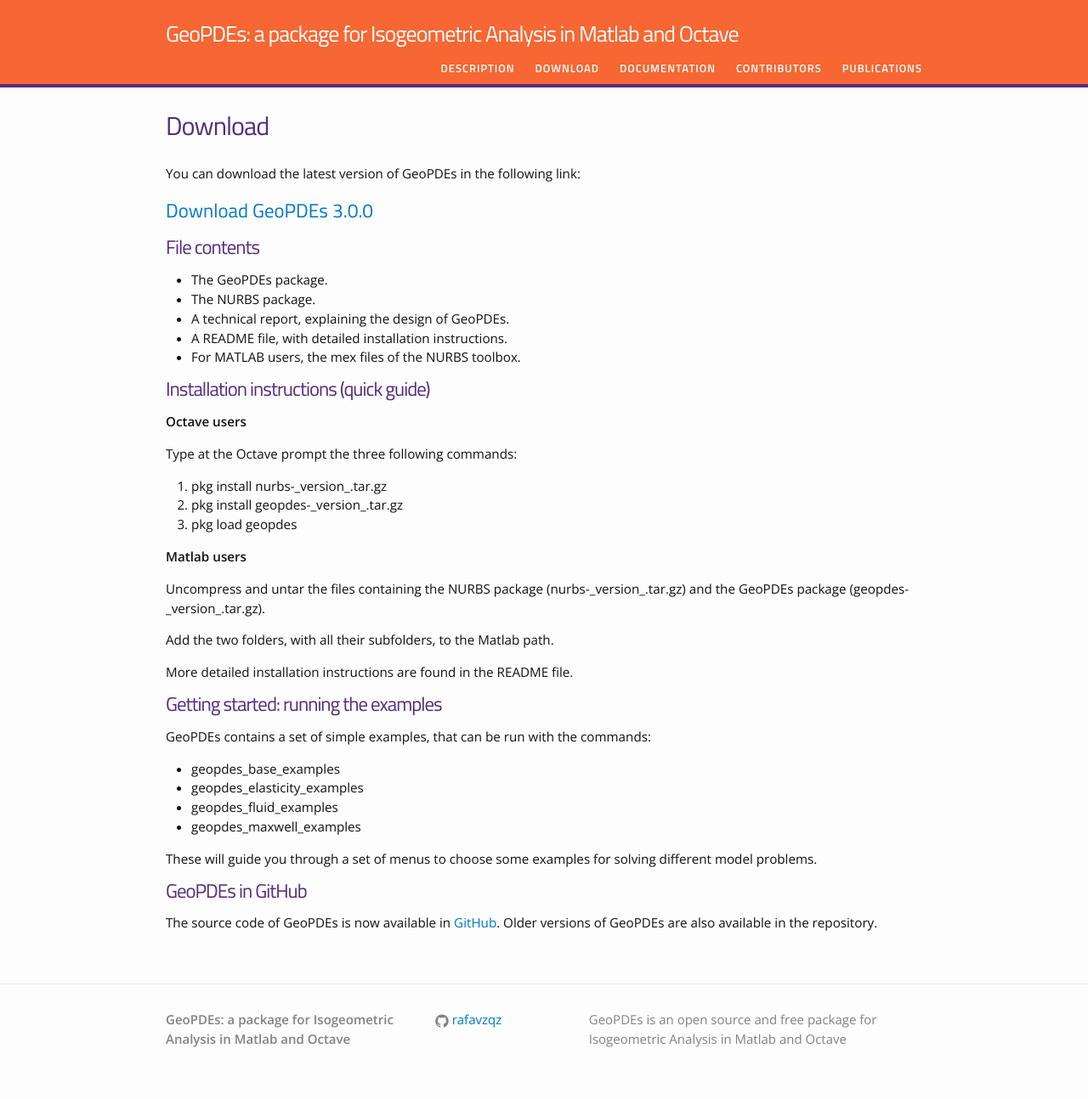
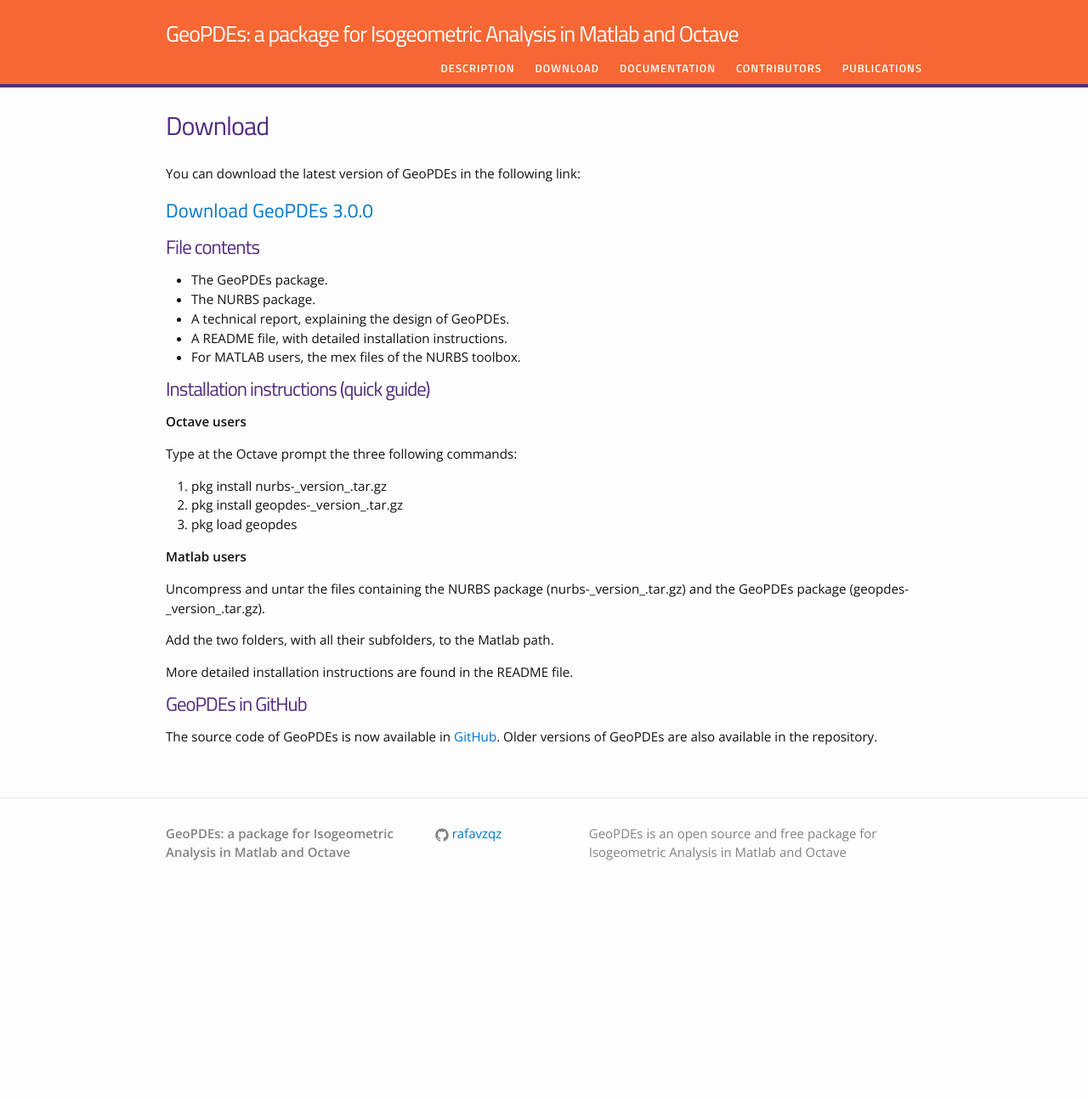
Before and after one commit to rafavzqz/geopdes, a Jekyll site: the page built from download.md, in a window 1280 px wide. Shown: the whole page at 85% size. Built offline with Jekyll 4.4.1, drawn with Linux system fonts in a browser that asks for light colours; after the commit the page ends 1075 px from its top, so only the background shows below that.

Commit message:
Moved the examples to the documentation

```diff
--- a/download.md
+++ b/download.md
@@ -34,17 +34,6 @@
 
 More detailed installation instructions are found in the README file.
 
-# <a name="examples"></a>Getting started: running the examples
-
-GeoPDEs contains a set of simple examples, that can be run with the commands:
-
-* geopdes_base_examples
-* geopdes_elasticity_examples
-* geopdes_fluid_examples
-* geopdes_maxwell_examples
-
-These will guide you through a set of menus to choose some examples for solving different model problems.
-
 # GeoPDEs in GitHub
 
 The source code of GeoPDEs is now available in [GitHub](https://github.com/rafavzqz/geopdes). Older versions of GeoPDEs are also available in the repository.
--- a/index.html
+++ b/index.html
@@ -10,7 +10,7 @@
 
 <p><strong>GeoPDEs</strong> is an <strong>open source and free</strong> package for the research and teaching of <a href="https://en.wikipedia.org/wiki/Isogeometric_analysis"><strong>Isogeometric Analysis</strong></a>, written in <strong>Octave</strong> and fully compatible with <strong>Matlab</strong>.</p>
 
-<p>The GeoPDEs package provides a common and flexible framework for implementing and testing new isogeometric methods for the solution of partial differential equations. You can run through the long list of existing <a href="{{ site.github.url }}/download/#examples"><strong>examples</strong></a> to learn more about the package.</p>
+<p>The GeoPDEs package provides a common and flexible framework for implementing and testing new isogeometric methods for the solution of partial differential equations. You can read the <a href="{{ site.github.url }}/documentation/#examples"><strong>technical report</strong></a> in the documentation page to learn more about the package.
 
 <h1>Features</h1>
 
```
Also changed, not shown: documentation.md (+9 -0 lines).
